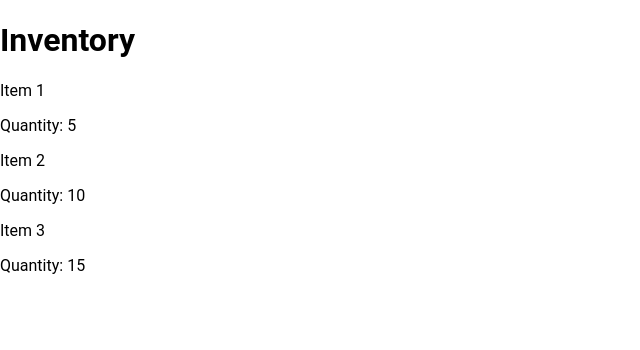
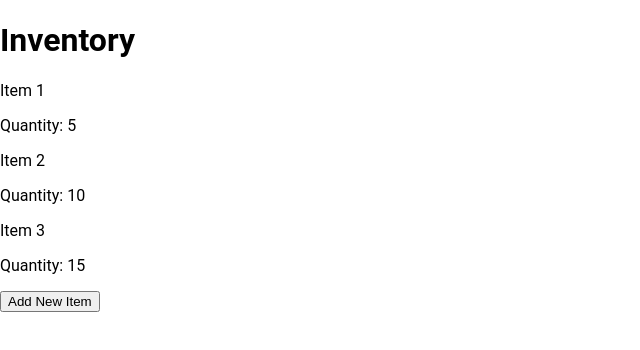
Before and after one commit to hbohlen/inventory-tracker, a React (Vite) app: page / in a window 1280 px wide. Shown: the top 350 px of the page, without its empty margins (0-640 px from the left). Built offline with nearby package versions, Linux system fonts and the light colour scheme.

Commit message:
Created base add item button

```diff
--- a/src/App.tsx
+++ b/src/App.tsx
@@ -3,6 +3,8 @@
 import Header from "./components/Header";
 
 import ItemList from "./components/ItemList";
+
+import AddItemButton from "./components/AddItemButton";
 
 import { listData } from "./data/listData";
 
@@ -13,6 +15,7 @@
     <>
       <Header />
       <ItemList items={listData} />
+      <AddItemButton />
     </>
   );
 };
--- /dev/null
+++ b/src/components/AddItemButton.tsx
@@ -0,0 +1,11 @@
+import React from "react";
+
+const AddItemButton: React.FC = () => {
+  return (
+    <button className="bg-blue-500 hover:bg-blue-700 text-white font-bold py-2 px-4 rounded">
+      Add New Item
+    </button>
+  );
+};
+
+export default AddItemButton;
```
